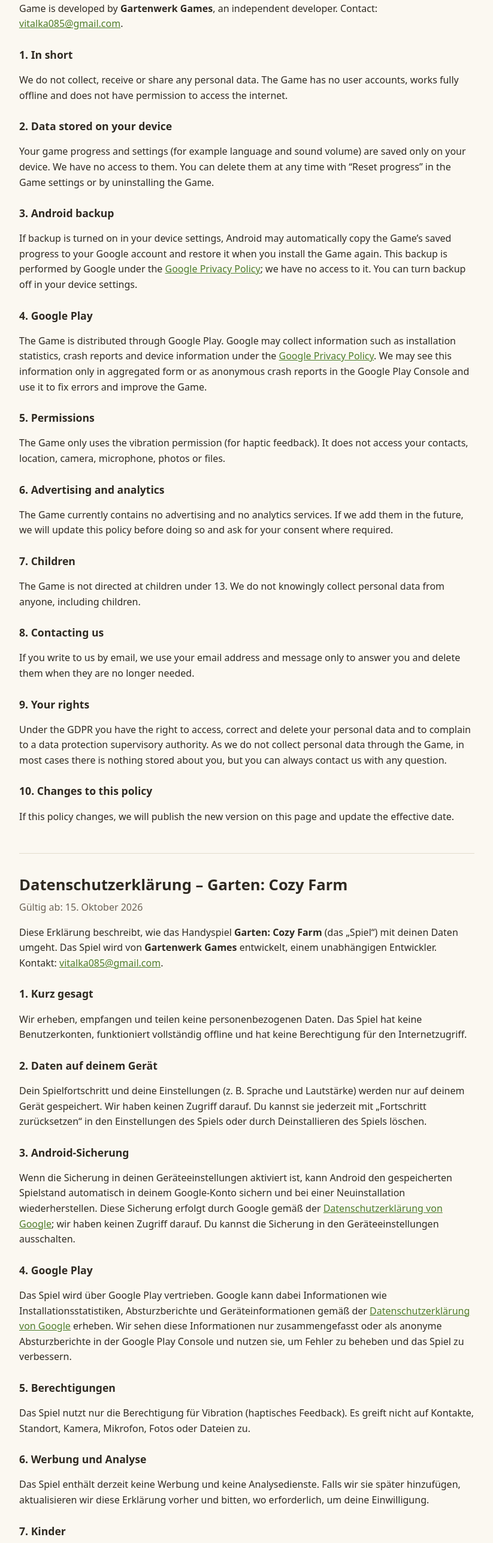
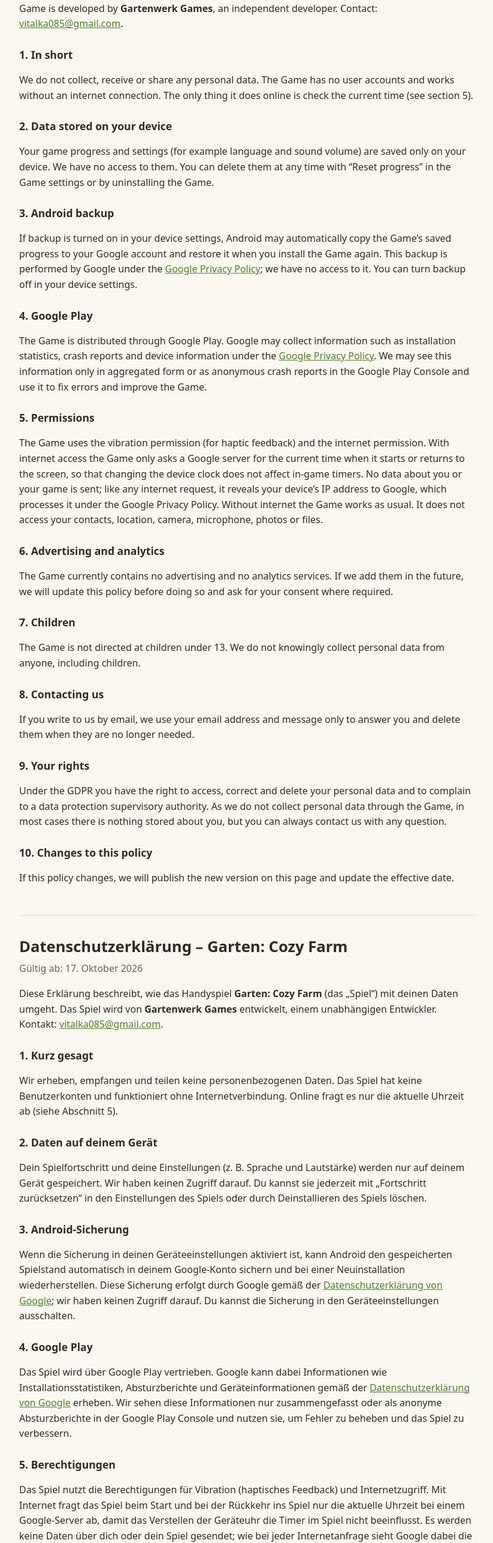
Before and after one commit to gartenwerk/gartenwerk.github.io, a plain HTML site: page privacy/index.html in a window 1280 px wide. Shown: the part 205-2777 px from the top of the page at 60% size, without its empty margins (228-1051 px from the left). Drawn offline with Linux system fonts and the light colour scheme.

Commit message:
Политика конфиденциальности Garten: разрешение «Интернет» — только запрос времени у сервера Google (en/de/ru, с 17.10.2026)

```diff
--- a/privacy/index.html
+++ b/privacy/index.html
@@ -27,14 +27,14 @@
 
 <section id="en" lang="en">
 <h1>Privacy Policy – Garten: Cozy Farm</h1>
-<p class="meta">Effective date: October 15, 2026</p>
+<p class="meta">Effective date: October 17, 2026</p>
 <p>This policy explains how the mobile game <b>Garten: Cozy Farm</b> (the “Game”) handles your data.
 The Game is developed by <b>Gartenwerk Games</b>, an independent developer.
 Contact: <a href="mailto:vitalka085@gmail.com">vitalka085@gmail.com</a>.</p>
 
 <h2>1. In short</h2>
-<p>We do not collect, receive or share any personal data. The Game has no user accounts, works fully offline
-and does not have permission to access the internet.</p>
+<p>We do not collect, receive or share any personal data. The Game has no user accounts and works without an internet connection.
+The only thing it does online is check the current time (see section 5).</p>
 
 <h2>2. Data stored on your device</h2>
 <p>Your game progress and settings (for example language and sound volume) are saved only on your device.
@@ -54,8 +54,12 @@ We may see this information only in aggregated form or as anonymous crash report
 and use it to fix errors and improve the Game.</p>
 
 <h2>5. Permissions</h2>
-<p>The Game only uses the vibration permission (for haptic feedback). It does not access your contacts,
-location, camera, microphone, photos or files.</p>
+<p>The Game uses the vibration permission (for haptic feedback) and the internet permission. With internet access
+the Game only asks a Google server for the current time when it starts or returns to the screen, so that changing
+the device clock does not affect in-game timers. No data about you or your game is sent; like any internet
+request, it reveals your device’s IP address to Google, which processes it under the Google Privacy Policy.
+Without internet the Game works as usual. It does not access your contacts, location, camera, microphone,
+photos or files.</p>
 
 <h2>6. Advertising and analytics</h2>
 <p>The Game currently contains no advertising and no analytics services. If we add them in the future,
@@ -80,14 +84,14 @@ in most cases there is nothing stored about you, but you can always contact us w
 
 <section id="de" lang="de">
 <h1>Datenschutzerklärung – Garten: Cozy Farm</h1>
-<p class="meta">Gültig ab: 15. Oktober 2026</p>
+<p class="meta">Gültig ab: 17. Oktober 2026</p>
 <p>Diese Erklärung beschreibt, wie das Handyspiel <b>Garten: Cozy Farm</b> (das „Spiel“) mit deinen Daten umgeht.
 Das Spiel wird von <b>Gartenwerk Games</b> entwickelt, einem unabhängigen Entwickler.
 Kontakt: <a href="mailto:vitalka085@gmail.com">vitalka085@gmail.com</a>.</p>
 
 <h2>1. Kurz gesagt</h2>
-<p>Wir erheben, empfangen und teilen keine personenbezogenen Daten. Das Spiel hat keine Benutzerkonten,
-funktioniert vollständig offline und hat keine Berechtigung für den Internetzugriff.</p>
+<p>Wir erheben, empfangen und teilen keine personenbezogenen Daten. Das Spiel hat keine Benutzerkonten
+und funktioniert ohne Internetverbindung. Online fragt es nur die aktuelle Uhrzeit ab (siehe Abschnitt 5).</p>
 
 <h2>2. Daten auf deinem Gerät</h2>
 <p>Dein Spielfortschritt und deine Einstellungen (z. B. Sprache und Lautstärke) werden nur auf deinem Gerät
@@ -108,7 +112,11 @@ Wir sehen diese Informationen nur zusammengefasst oder als anonyme Absturzberich
 und nutzen sie, um Fehler zu beheben und das Spiel zu verbessern.</p>
 
 <h2>5. Berechtigungen</h2>
-<p>Das Spiel nutzt nur die Berechtigung für Vibration (haptisches Feedback). Es greift nicht auf Kontakte,
+<p>Das Spiel nutzt die Berechtigungen für Vibration (haptisches Feedback) und Internetzugriff. Mit Internet fragt
+das Spiel beim Start und bei der Rückkehr ins Spiel nur die aktuelle Uhrzeit bei einem Google-Server ab, damit das
+Verstellen der Geräteuhr die Timer im Spiel nicht beeinflusst. Es werden keine Daten über dich oder dein Spiel
+gesendet; wie bei jeder Internetanfrage sieht Google dabei die IP-Adresse deines Geräts und verarbeitet sie gemäß
+der Datenschutzerklärung von Google. Ohne Internet funktioniert das Spiel wie gewohnt. Es greift nicht auf Kontakte,
 Standort, Kamera, Mikrofon, Fotos oder Dateien zu.</p>
 
 <h2>6. Werbung und Analyse</h2>
@@ -136,14 +144,14 @@ das Datum.</p>
 
 <section id="ru" lang="ru">
 <h1>Политика конфиденциальности – Garten: Cozy Farm</h1>
-<p class="meta">Действует с 15 октября 2026 г.</p>
+<p class="meta">Действует с 17 октября 2026 г.</p>
 <p>Здесь описано, как мобильная игра <b>Garten: Cozy Farm</b> («Игра») обращается с вашими данными.
 Игру разрабатывает <b>Gartenwerk Games</b>, независимый разработчик.
 Связь: <a href="mailto:vitalka085@gmail.com">vitalka085@gmail.com</a>.</p>
 
 <h2>1. Коротко</h2>
 <p>Мы не собираем, не получаем и не передаём никакие персональные данные. В Игре нет учётных записей,
-она полностью работает без интернета и не имеет разрешения на доступ к нему.</p>
+она работает без интернета. Через интернет она только узнаёт текущее время (см. раздел 5).</p>
 
 <h2>2. Данные на вашем устройстве</h2>
 <p>Прогресс и настройки Игры (например, язык и громкость) сохраняются только на вашем устройстве.
@@ -163,8 +171,11 @@ das Datum.</p>
 и используем их, чтобы исправлять ошибки и улучшать Игру.</p>
 
 <h2>5. Разрешения</h2>
-<p>Игра использует только разрешение на вибрацию (отклик при действиях). Она не обращается к контактам,
-местоположению, камере, микрофону, фото и файлам.</p>
+<p>Игра использует разрешения на вибрацию (отклик при действиях) и на доступ к интернету. Через интернет Игра
+только узнаёт текущее время у сервера Google при запуске и при возвращении в неё, чтобы перевод часов на устройстве
+не влиял на таймеры в игре. Никакие данные о вас или вашей игре не передаются; как при любом запросе в интернет,
+Google видит IP-адрес устройства и обрабатывает его по политике конфиденциальности Google. Без интернета Игра
+работает как обычно. Она не обращается к контактам, местоположению, камере, микрофону, фото и файлам.</p>
 
 <h2>6. Реклама и аналитика</h2>
 <p>Сейчас в Игре нет рекламы и сервисов аналитики. Если мы добавим их в будущем, мы заранее обновим эту
```
